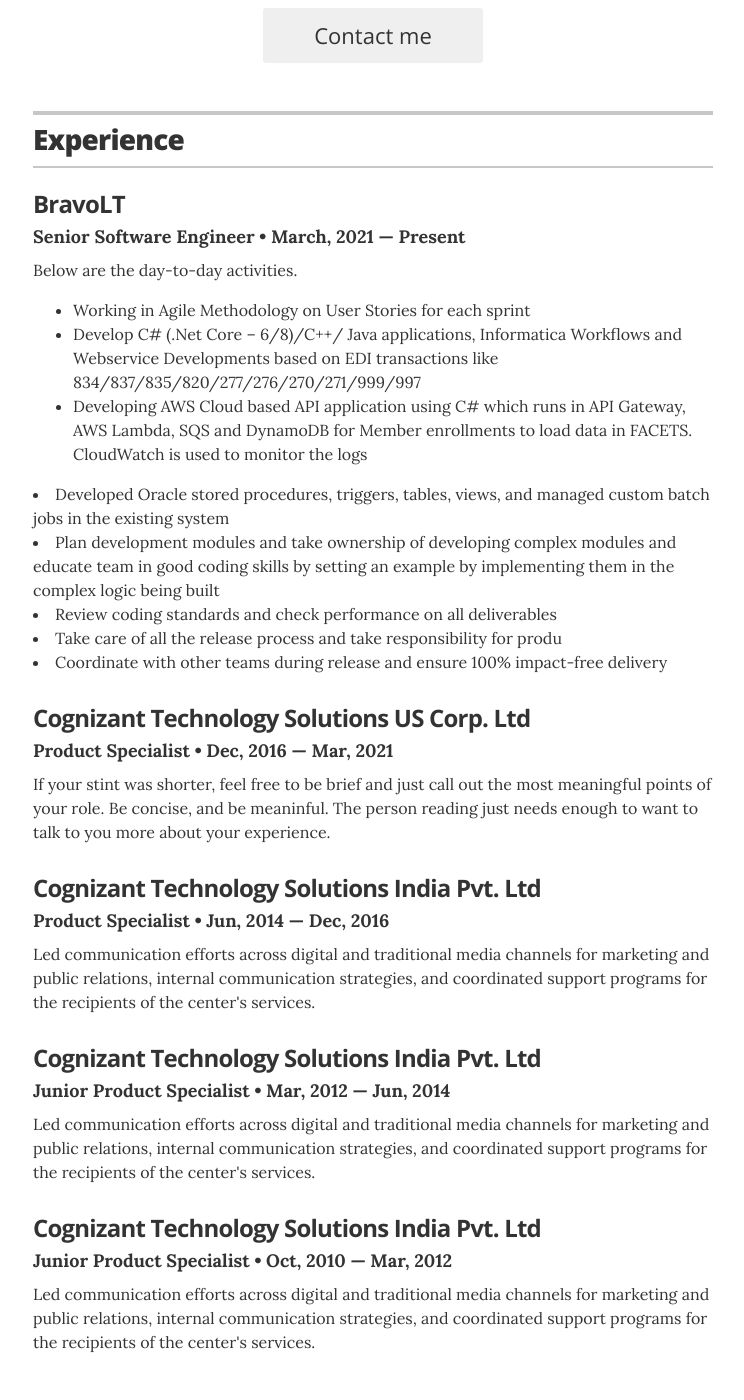
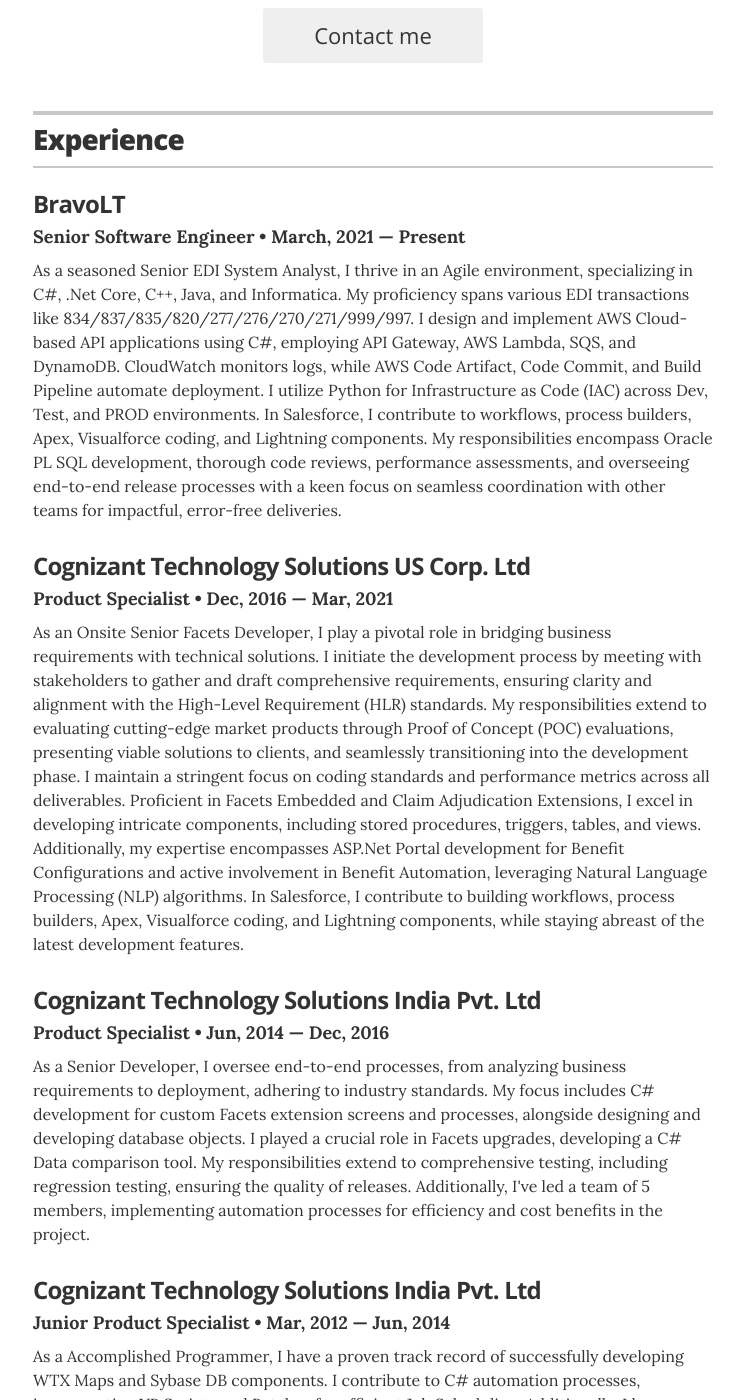
Before and after one commit to Kingslee1604/Resume, a Jekyll site: the page built from index.html, in a window 1280 px wide and 1400 px high, scrolled down 491 px. Shown: the whole window, without its empty margins (267-1011 px from the left). Built offline with Jekyll 4.4.1, drawn with Linux system fonts in a browser that asks for light colours; some of the changed text lies outside the part shown.

Commit message:
Roles updated

```diff
--- a/_data/experience.yml
+++ b/_data/experience.yml
@@ -3,28 +3,28 @@
 - company: BravoLT
   position: Senior Software Engineer
   duration: March, 2021 &mdash; Present
-  summary: Below are the day-to-day activities.<ul class="resume-item-list"><li>Working in Agile Methodology on User Stories for each sprint</li><li>Develop C# (.Net Core – 6/8)/C++/ Java applications, Informatica Workflows and Webservice Developments based on EDI transactions like 834/837/835/820/277/276/270/271/999/997</li><li>Developing AWS Cloud based API application using C# which runs in API Gateway, AWS Lambda, SQS and DynamoDB for Member enrollments to load data in FACETS. CloudWatch is used to monitor the logs</li></ul><li>Developed Oracle stored procedures, triggers, tables, views, and managed custom batch jobs in the existing system</li><li>Plan development modules and take ownership of developing complex modules and educate team in good coding skills by setting an example by implementing them in the complex logic being built</li><li>Review coding standards and check performance on all deliverables</li><li>Take care of all the release process and take responsibility for produ</li><li>Coordinate with other teams during release and ensure 100% impact-free delivery</li>
+  summary: As a seasoned Senior EDI System Analyst, I thrive in an Agile environment, specializing in C#, .Net Core, C++, Java, and Informatica. My proficiency spans various EDI transactions like 834/837/835/820/277/276/270/271/999/997. I design and implement AWS Cloud-based API applications using C#, employing API Gateway, AWS Lambda, SQS, and DynamoDB. CloudWatch monitors logs, while AWS Code Artifact, Code Commit, and Build Pipeline automate deployment. I utilize Python for Infrastructure as Code (IAC) across Dev, Test, and PROD environments. In Salesforce, I contribute to workflows, process builders, Apex, Visualforce coding, and Lightning components. My responsibilities encompass Oracle PL SQL development, thorough code reviews, performance assessments, and overseeing end-to-end release processes with a keen focus on seamless coordination with other teams for impactful, error-free deliveries.
 
 # Product Specialist
 - company: Cognizant Technology Solutions US Corp. Ltd
   position: Product Specialist
   duration:  Dec, 2016 &mdash; Mar, 2021
-  summary: If your stint was shorter, feel free to be brief and just call out the most meaningful points of your role. Be concise, and be meaninful. The person reading just needs enough to want to talk to you more about your experience.
+  summary: As an Onsite Senior Facets Developer, I play a pivotal role in bridging business requirements with technical solutions. I initiate the development process by meeting with stakeholders to gather and draft comprehensive requirements, ensuring clarity and alignment with the High-Level Requirement (HLR) standards. My responsibilities extend to evaluating cutting-edge market products through Proof of Concept (POC) evaluations, presenting viable solutions to clients, and seamlessly transitioning into the development phase. I maintain a stringent focus on coding standards and performance metrics across all deliverables. Proficient in Facets Embedded and Claim Adjudication Extensions, I excel in developing intricate components, including stored procedures, triggers, tables, and views. Additionally, my expertise encompasses ASP.Net Portal development for Benefit Configurations and active involvement in Benefit Automation, leveraging Natural Language Processing (NLP) algorithms. In Salesforce, I contribute to building workflows, process builders, Apex, Visualforce coding, and Lightning components, while staying abreast of the latest development features.
 
 # Product Specialist
 - company: Cognizant Technology Solutions India Pvt. Ltd
   position: Product Specialist
   duration:   Jun, 2014  &mdash; Dec, 2016
-  summary: Led communication efforts across digital and traditional media channels for marketing and public relations, internal communication strategies, and coordinated support programs for the recipients of the center's services.
+  summary: As a Senior Developer, I oversee end-to-end processes, from analyzing business requirements to deployment, adhering to industry standards. My focus includes C# development for custom Facets extension screens and processes, alongside designing and developing database objects. I played a crucial role in Facets upgrades, developing a C# Data comparison tool. My responsibilities extend to comprehensive testing, including regression testing, ensuring the quality of releases. Additionally, I've led a team of 5 members, implementing automation processes for efficiency and cost benefits in the project.
 
 # Junior Product Specialist
 - company: Cognizant Technology Solutions India Pvt. Ltd
   position: Junior Product Specialist
   duration:   Mar, 2012  &mdash; Jun, 2014
-  summary: Led communication efforts across digital and traditional media channels for marketing and public relations, internal communication strategies, and coordinated support programs for the recipients of the center's services.
+  summary: As a Accomplished Programmer, I have a proven track record of successfully developing WTX Maps and Sybase DB components. I contribute to C# automation processes, incorporating VB Scripts and Batches for efficient Job Scheduling. Additionally, I have designed and implemented a Data Mapping tool in VB.Net, streamlining the automation of IT mapping documents. My expertise includes the analysis and optimization of EDI systems, with a focus on Healthcare transactions (270,271,820,824,834,835,837,997). I leverage Map Designer for creating X12 EDI Maps, demonstrating a comprehensive skill set in both development and system optimization.
 
 # Software Developer
 - company: Cognizant Technology Solutions India Pvt. Ltd
   position: Junior Product Specialist
   duration:   Oct, 2010  &mdash; Mar, 2012
-  summary: Led communication efforts across digital and traditional media channels for marketing and public relations, internal communication strategies, and coordinated support programs for the recipients of the center's services.
+  summary: As an entry-level professional with up to two years of experience, I have actively engaged in comprehensive training sessions focused on Oracle, SQL, and EDI tools such as Biz Talk and WTX. Recognized as the best performer of my batch, I successfully completed the AHM 250 Internal Domain certification and transitioned into a healthcare project. Within this role, I've been involved in all stages of the development life cycle, particularly in the Facets Migration project. I consistently apply the knowledge gained from training and certifications to address practical challenges encountered during development tasks, demonstrating a commitment to continuous learning and practical application in real-world scenarios.
```
